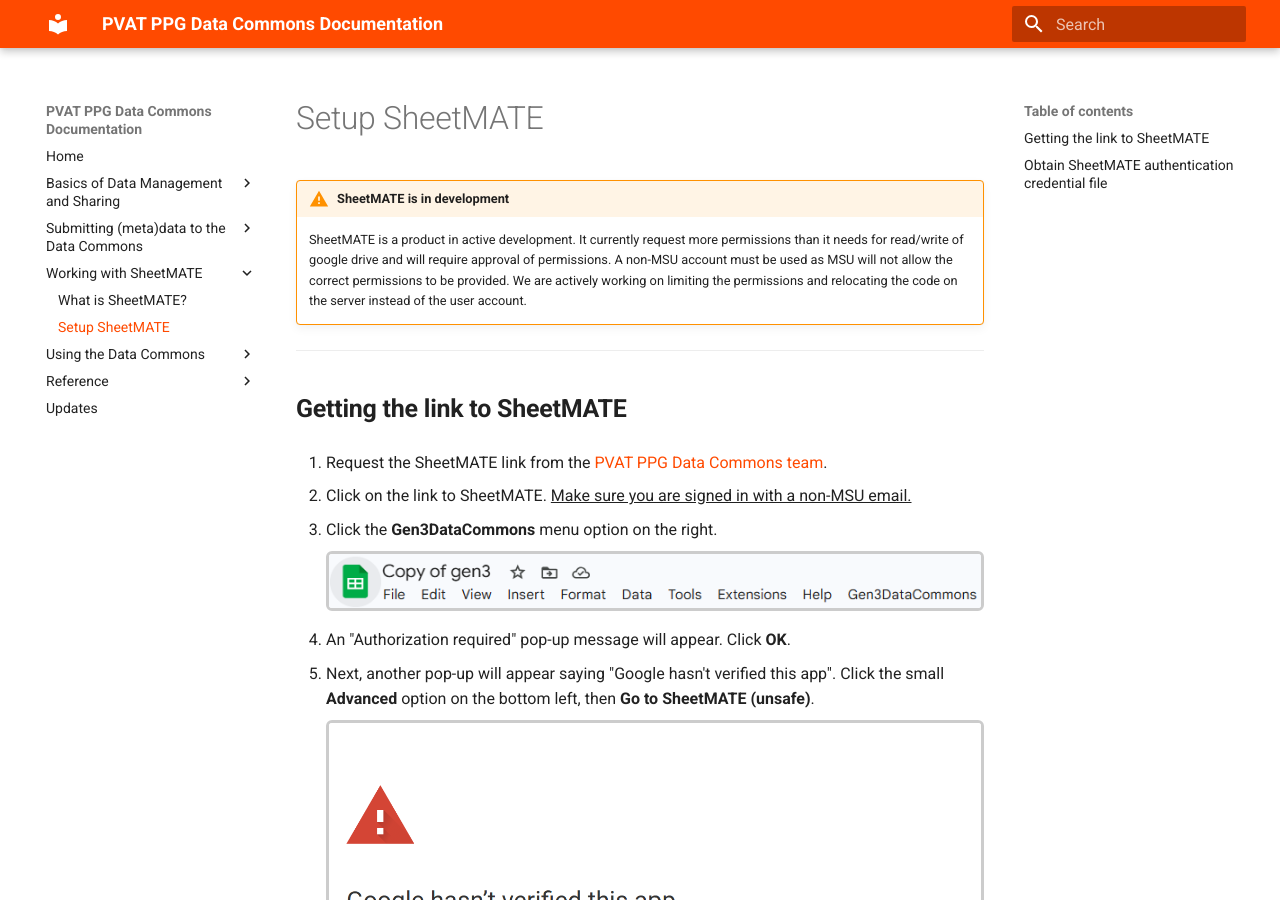
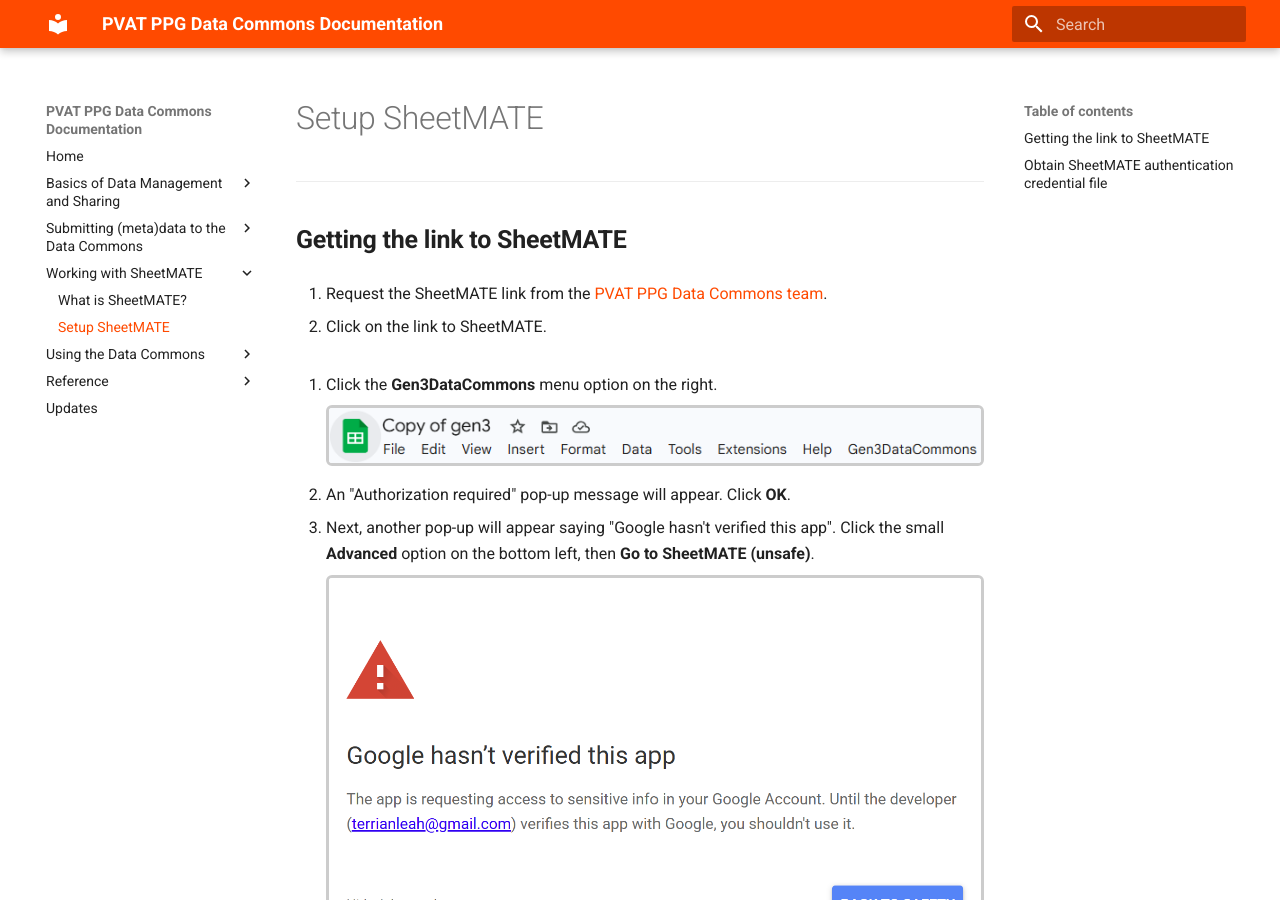
Before and after one commit to nault-research/pvatppg-commons-docs, an MkDocs documentation site: the page built from docs/sheetmate/setup.md, in a window 1280 px wide and 900 px high. Built offline with MkDocs 1.6.1 and Material for MkDocs 9.7.7, drawn with Linux system fonts in a browser that asks for light colours.

Commit message:
removed docs about needing to not use an MSU email

```diff
--- a/docs/sheetmate/setup.md
+++ b/docs/sheetmate/setup.md
@@ -1,8 +1,8 @@
 
 # Setup SheetMATE
 
-!!! warning "SheetMATE is in development"
-    SheetMATE is a product in active development. It currently request more permissions than it needs for read/write of google drive and will require approval of permissions. A non-MSU account must be used as MSU will not allow the correct permissions to be provided. We are actively working on limiting the permissions and relocating the code on the server instead of the user account.
+<!-- !!! warning "SheetMATE is in development"
+    SheetMATE is a product in active development. It currently request more permissions than it needs for read/write of google drive and will require approval of permissions. A non-MSU account must be used as MSU will not allow the correct permissions to be provided. We are actively working on limiting the permissions and relocating the code on the server instead of the user account. -->
 
 ---
 
@@ -10,7 +10,8 @@
 
 1. Request the SheetMATE link from the [PVAT PPG Data Commons team](mailto: naultran@msu.edu).
 
-2. Click on the link to SheetMATE. <u>Make sure you are signed in with a non-MSU email.</u>
+2. Click on the link to SheetMATE.
+<!-- <u>Make sure you are signed in with a non-MSU email.</u>  -->
 
 3. Click the <b>Gen3DataCommons</b> menu option on the right.
    <p align="left">
```
